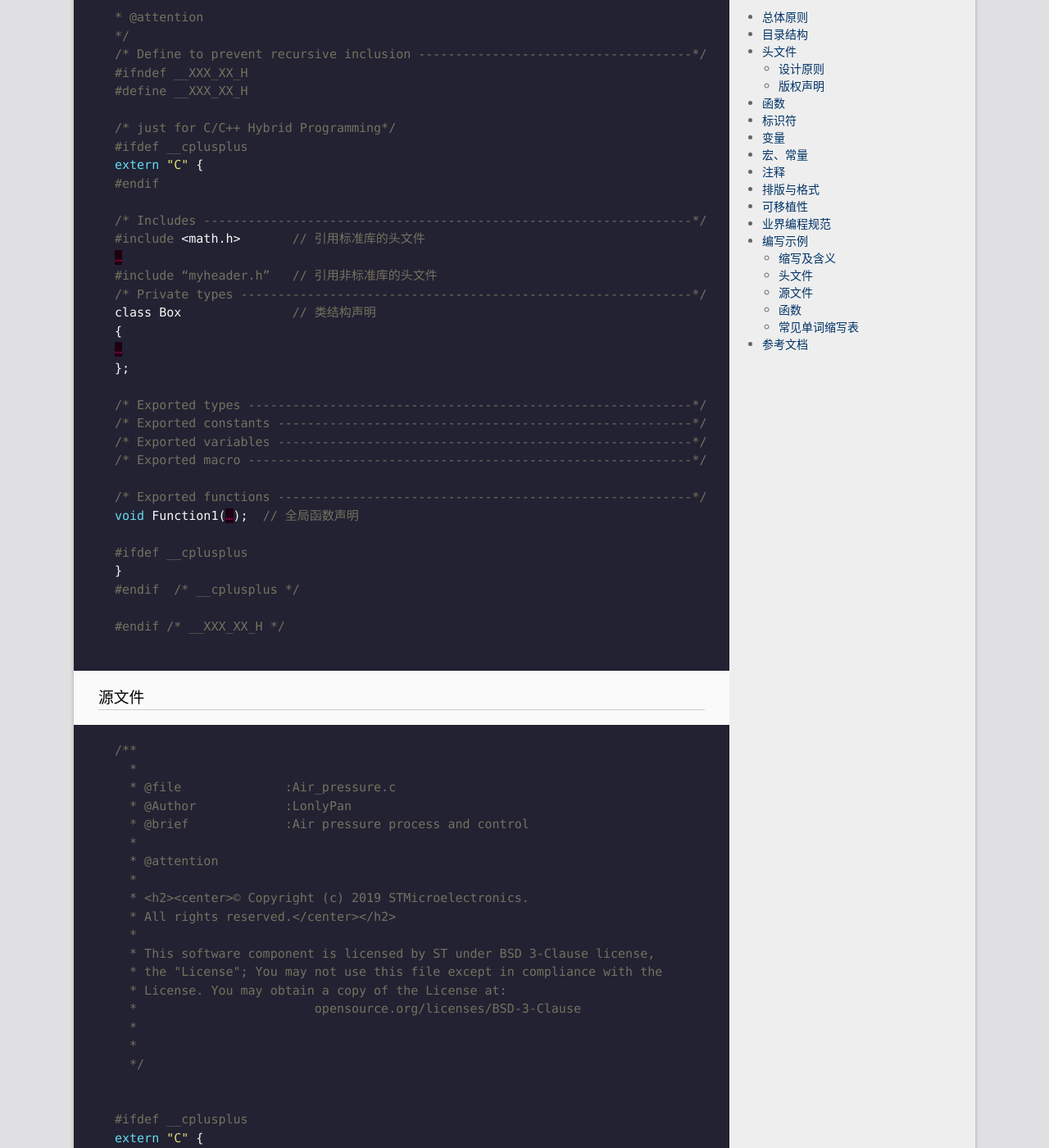
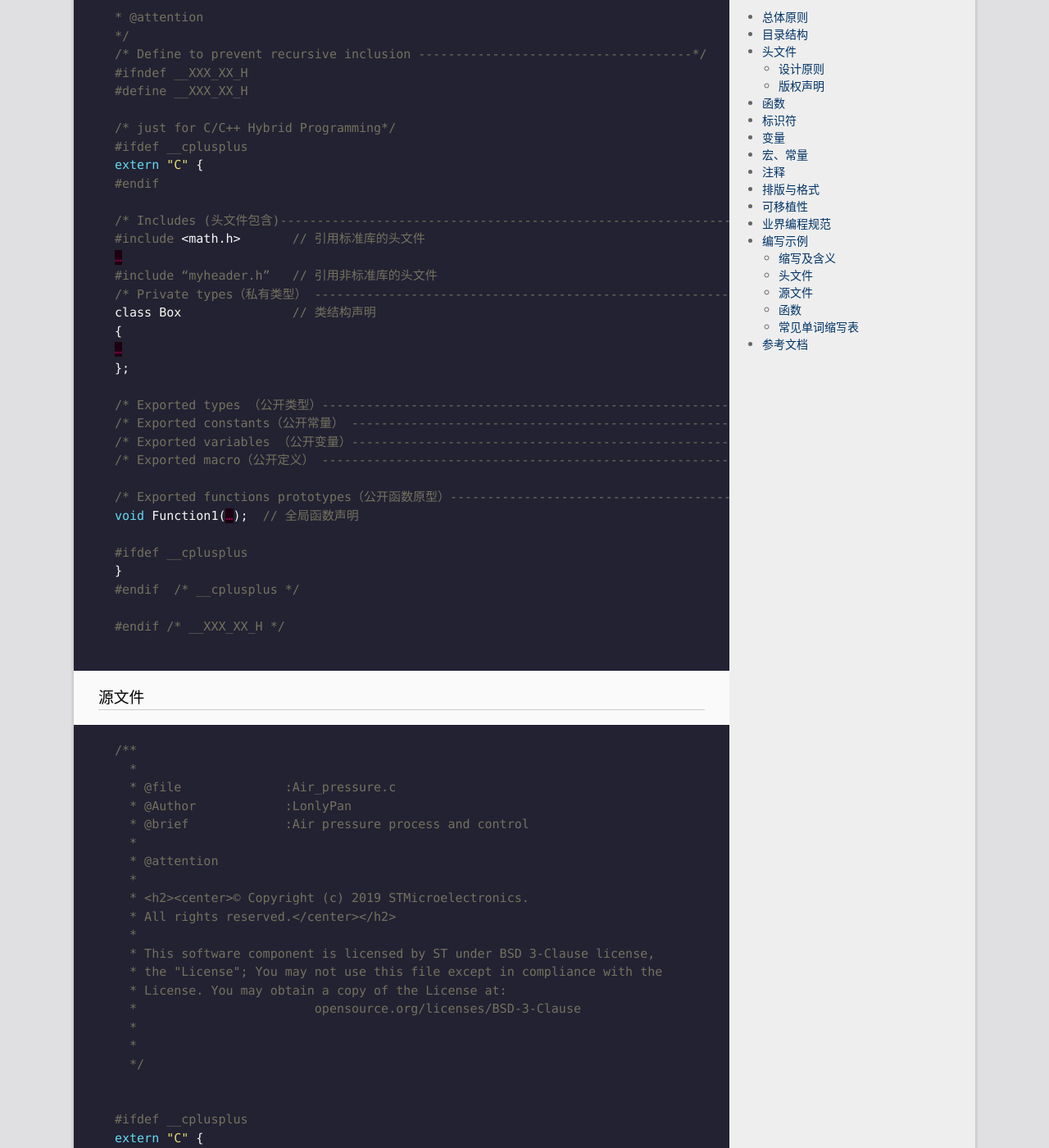
Before and after one commit to LonlyStack/LonlyPan.github.io, a Jekyll site: the page built from _posts/2019-9-3-编码规范.md, in a window 1280 px wide and 1400 px high, scrolled down 4256 px. Shown: the whole window at 82% size. Built offline with Jekyll 4.4.1, drawn with Linux system fonts in a browser that asks for light colours; some of the changed text lies outside the part shown.

Commit message:
修改文件: _posts/2019-9-3-编码规范.md

```diff
--- a/_posts/2019-9-3-编码规范.md
+++ b/_posts/2019-9-3-编码规范.md
@@ -153,22 +153,22 @@ categories:  C/C++
 extern "C" {
 #endif
 
-/* Includes ------------------------------------------------------------------*/
+/* Includes (头文件包含)------------------------------------------------------------------*/
 #include <math.h>       // 引用标准库的头文件
 …
 #include “myheader.h”   // 引用非标准库的头文件
-/* Private types -------------------------------------------------------------*/
+/* Private types（私有类型） -------------------------------------------------------------*/
 class Box               // 类结构声明
 {
 …
 };
 
-/* Exported types ------------------------------------------------------------*/
-/* Exported constants --------------------------------------------------------*/
-/* Exported variables --------------------------------------------------------*/
-/* Exported macro ------------------------------------------------------------*/
+/* Exported types （公开类型）------------------------------------------------------------*/
+/* Exported constants（公开常量） --------------------------------------------------------*/
+/* Exported variables （公开变量）--------------------------------------------------------*/
+/* Exported macro（公开定义） ------------------------------------------------------------*/
 
-/* Exported functions --------------------------------------------------------*/
+/* Exported functions prototypes（公开函数原型）--------------------------------------------------------*/
 void Function1(…);  // 全局函数声明
 
 #ifdef __cplusplus
@@ -210,13 +210,13 @@ extern "C" {
 
 /* Private types -------------------------------------------------------------*/
 /* Private constants ---------------------------------------------------------*/
-/* Private variables ---------------------------------------------------------*/
+/* Private variables（私有变量） ---------------------------------------------------------*/
 structINNO_HIF_PlatfromFuncs * g_client_funs;  /**< file attribute */
-/* Private macros ------------------------------------------------------------*/
+/* Private macros（私有定义） ------------------------------------------------------------*/
 
-/* Private function prototypes -----------------------------------------------*/
+/* Private function prototypes （私有函数原型）-----------------------------------------------*/
 
-/* User code -----------------------------------------------------------------*/
+/* User code （代码）-----------------------------------------------------------------*/
 
 #ifdef __cplusplus
 }
```
